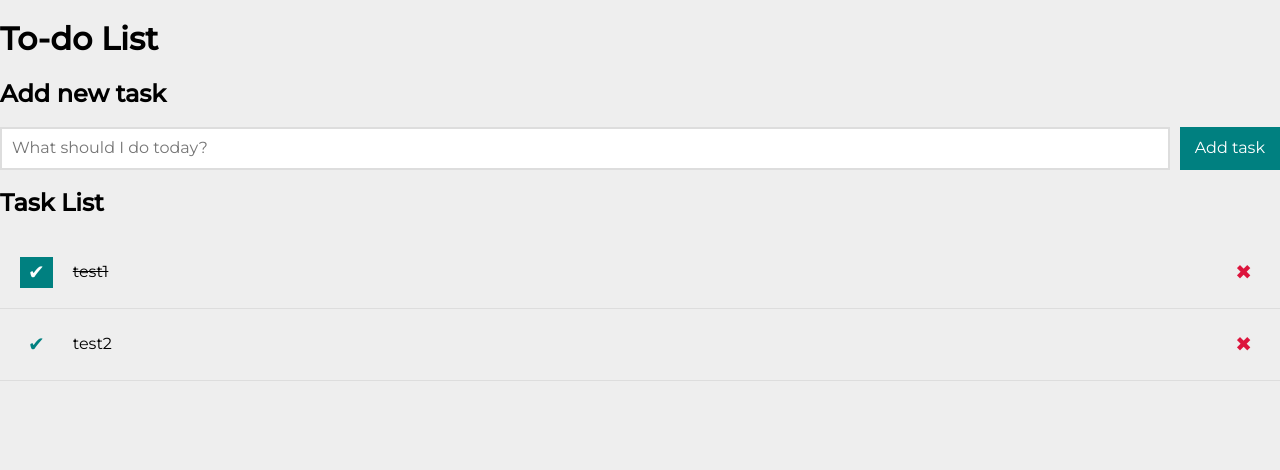
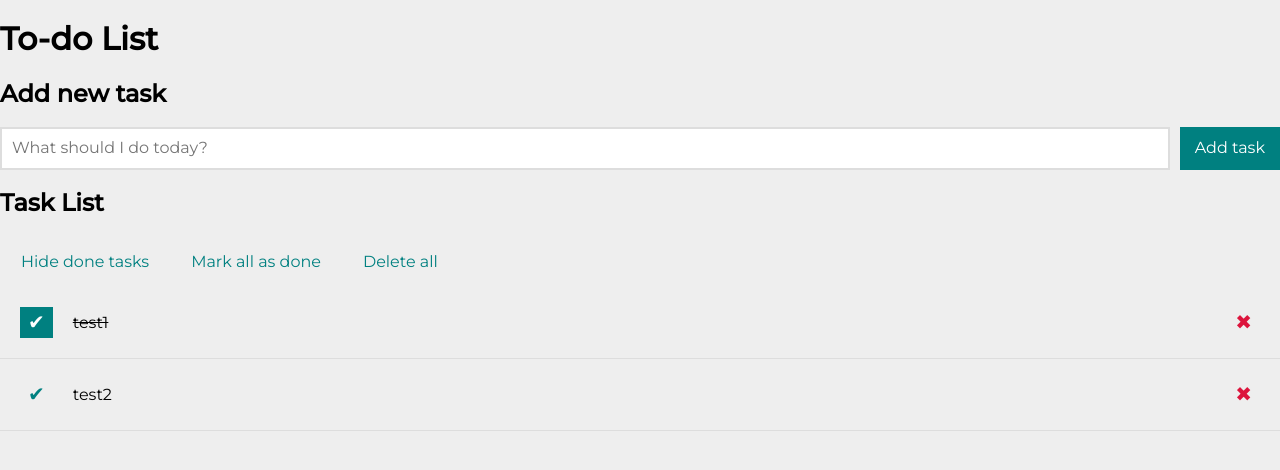
Before and after one commit to stolar-xyz/to-do-list-react, a React (Create React App) app: page / in a window 1280 px wide. Shown: the top 470 px of the page. Built offline with nearby package versions, Linux system fonts and the light colour scheme.

Commit message:
Buttons component added

```diff
--- a/src/App.js
+++ b/src/App.js
@@ -1,6 +1,7 @@
 import React from "react";
 import Form from "./Form";
-import List from "./List"
+import List from "./List";
+import Buttons from "./Buttons";
 
 const tasks = [
   { id: 1, content: "test1", done: true },
@@ -24,8 +25,7 @@ function App() {
       <section className="section">
         <div className="section__container">
           <h2 className="section__header">Task List</h2>
-          <div className="section__buttonsContainer">
-          </div>
+          <Buttons tasks={tasks} hideDoneTasks={hideDoneTasks} />
         </div>
         <div className="section__body">
           <List tasks={tasks} hideDoneTasks={hideDoneTasks} />
--- /dev/null
+++ b/src/Buttons/index.js
@@ -0,0 +1,16 @@
+import React from "react";
+import "./style.css";
+
+const Buttons = ({ tasks, hideDoneTasks }) => (
+    tasks.length > 0 && (
+        <div className="buttons">
+            <button className={`buttons__button`}>{hideDoneTasks ? "Show done tasks" : "Hide done tasks"}</button>
+            <button
+                className={`buttons__button`}
+                disabled={tasks.every(({ done }) => done)} >Mark all as done</button>
+            <button className={`buttons__button`}>Delete all</button>
+        </div>
+    )
+);
+
+export default Buttons;
--- /dev/null
+++ b/src/Buttons/style.css
@@ -0,0 +1,25 @@
+@media (max-width: 767px) {
+    .buttons__button {
+        display: flex;
+        flex-direction: column;
+    }
+}
+
+.buttons__button {
+    margin: 15px;
+    align-self: center;
+    cursor: pointer;
+    border: none;
+    color: teal;
+    background-color: inherit;
+    transition: transform 0.3s;
+}
+
+.buttons__button:hover {
+    transform: scale(1.1);
+}
+
+.buttons__button:disabled {
+    color: #acacac;
+    cursor: default;
+}
```
